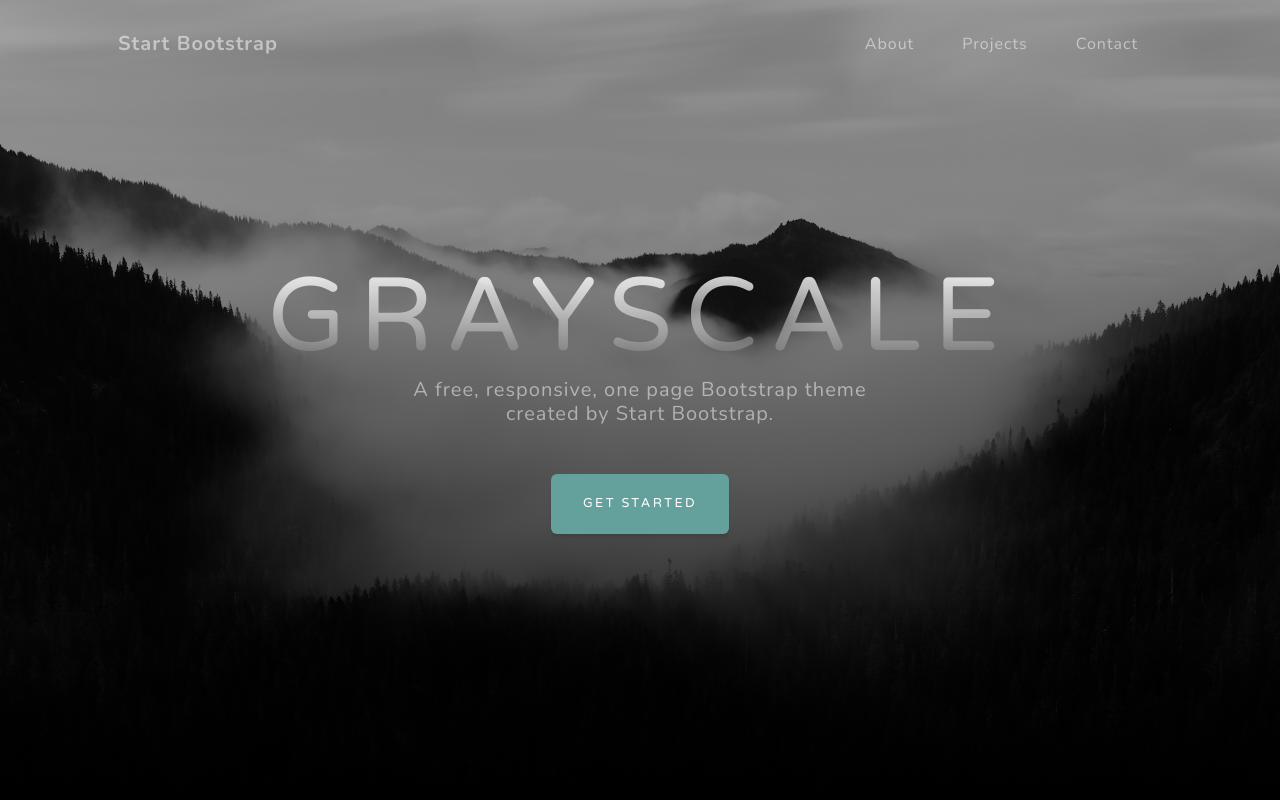
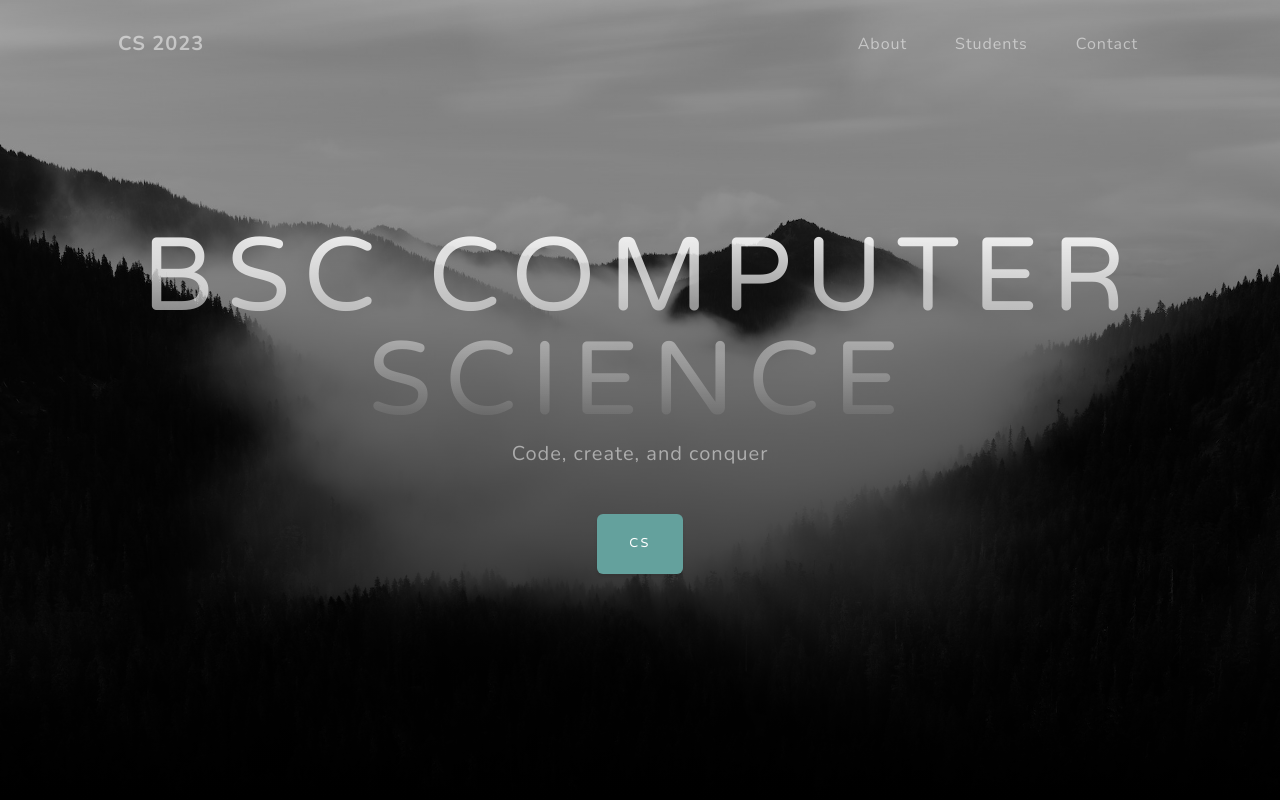
Before and after one commit to thusharcask/CS23-26, a plain HTML site: page index.html in a window 1280 px wide. Shown: the top 800 px of the page. Drawn offline with nearby package versions, Linux system fonts and the light colour scheme.

Commit message:
Update index.html

```diff
--- a/index.html
+++ b/index.html
@@ -5,7 +5,7 @@
         <meta name="viewport" content="width=device-width, initial-scale=1, shrink-to-fit=no" />
         <meta name="description" content="" />
         <meta name="author" content="" />
-        <title>Grayscale - Start Bootstrap Theme</title>
+        <title>CS 2023 - CASK</title>
         <link rel="icon" type="image/x-icon" href="assets/favicon.ico" />
         <!-- Font Awesome icons (free version)-->
         <script src="https://use.fontawesome.com/releases/v6.3.0/js/all.js" crossorigin="anonymous"></script>
@@ -19,7 +19,7 @@
         <!-- Navigation-->
         <nav class="navbar navbar-expand-lg navbar-light fixed-top" id="mainNav">
             <div class="container px-4 px-lg-5">
-                <a class="navbar-brand" href="#page-top">Start Bootstrap</a>
+                <a class="navbar-brand" href="#page-top">CS 2023</a>
                 <button class="navbar-toggler navbar-toggler-right" type="button" data-bs-toggle="collapse" data-bs-target="#navbarResponsive" aria-controls="navbarResponsive" aria-expanded="false" aria-label="Toggle navigation">
                     Menu
                     <i class="fas fa-bars"></i>
@@ -27,7 +27,7 @@
                 <div class="collapse navbar-collapse" id="navbarResponsive">
                     <ul class="navbar-nav ms-auto">
                         <li class="nav-item"><a class="nav-link" href="#about">About</a></li>
-                        <li class="nav-item"><a class="nav-link" href="#projects">Projects</a></li>
+                        <li class="nav-item"><a class="nav-link" href="#projects">Students</a></li>
                         <li class="nav-item"><a class="nav-link" href="#signup">Contact</a></li>
                     </ul>
                 </div>
@@ -38,9 +38,13 @@
             <div class="container px-4 px-lg-5 d-flex h-100 align-items-center justify-content-center">
                 <div class="d-flex justify-content-center">
                     <div class="text-center">
-                        <h1 class="mx-auto my-0 text-uppercase">Grayscale</h1>
-                        <h2 class="text-white-50 mx-auto mt-2 mb-5">A free, responsive, one page Bootstrap theme created by Start Bootstrap.</h2>
-                        <a class="btn btn-primary" href="#about">Get Started</a>
+                        <h1 class="mx-auto my-0 text-uppercase">BSc Computer Science</h1>
+                        <h2 class="text-white-50 mx-auto mt-2 mb-5">Code, create, and conquer</h2>
+                        <a class="btn btn-primary" href="#about" role="button">
+                            <span>CS</span>
+                          </a>
+
+
                     </div>
                 </div>
             </div>
@@ -158,7 +162,7 @@
                                 <i class="fas fa-map-marked-alt text-primary mb-2"></i>
                                 <h4 class="text-uppercase m-0">Address</h4>
                                 <hr class="my-4 mx-auto" />
-                                <div class="small text-black-50">4923 Market Street, Orlando FL</div>
+                                <div class="small text-black-50"> 7Q8H+4WP, Balan K Nair Rd, Kiliyanad Colony, Kozhikode, Kerala 673001</div>
                             </div>
                         </div>
                     </div>
```
